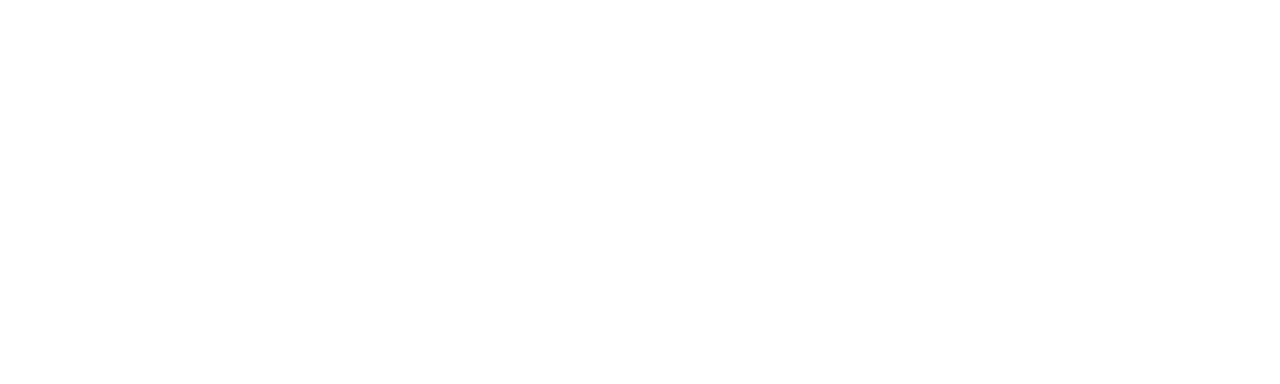
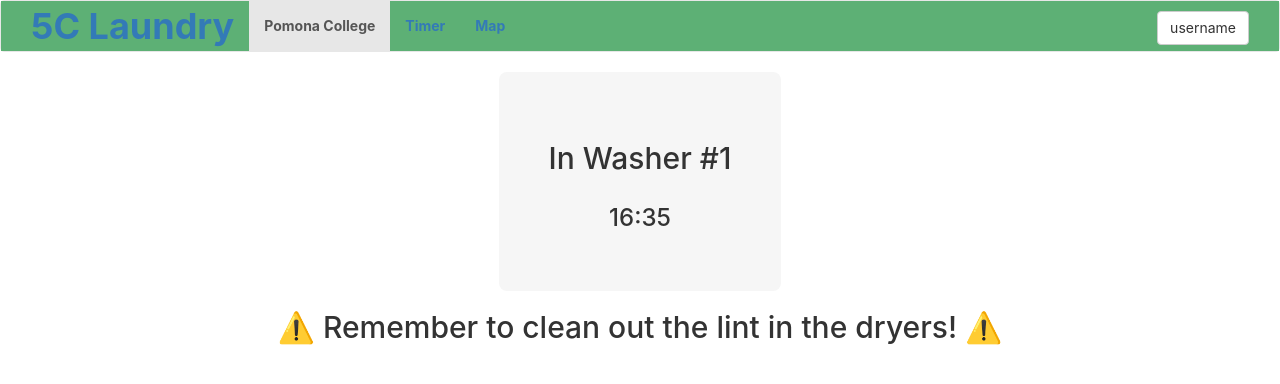
Before and after one commit to eveeZZZ/5c-laundry, a React (Create React App) app: page /timer in a window 1280 px wide. Before the commit this address had no page. Shown: the top 384 px of the page. Built offline with nearby package versions, Linux system fonts and the light colour scheme.

Commit message:
add changes

```diff
--- /dev/null
+++ b/src/components/countdown-map.js
@@ -0,0 +1,81 @@
+import Navbar from "./navbar"
+import NavbarPom from "./navbar_pomona"
+
+const CountDownMap = () => {
+    return (
+        <div>
+            <NavbarPom />
+            <div className="lyon-box">
+                <h1>Harwood</h1>
+                <div className="washers-box">
+                    <h1>Washers</h1>
+                    <div className="countdown-box-cover">
+                        <div className="countdown-box one red">
+                            <div>#1</div>
+                            <div className="countdown-clock">12:30 left</div>
+                        </div>
+                        <div className="countdown-box one green">
+                            <div>#1</div>
+                            <h3>READY</h3>
+                        </div>
+                        <div className="countdown-box one red">
+                            <div>#1</div>
+                            <div className="countdown-clock">12:30 left</div>
+                        </div>
+                        <div className="countdown-box one green">
+                            <div>#1</div>
+                            <h3>READY</h3>
+                        </div>
+                        <div className="countdown-box one red">
+                            <div>#1</div>
+                            <div className="countdown-clock">12:30 left</div>
+                        </div>
+                        <div className="countdown-box one green">
+                            <div>#1</div>
+                            <h3>READY</h3>
+                        </div>
+                        <div className="countdown-box one yellow">
+                            <div>#1</div>
+                            <h3>OUT OF ORDER</h3>
+                        </div>
+                    </div>
+                </div>
+                <div className="dryers-box">
+                    <h1>Dryers</h1>
+                    <div className="countdown-box-cover">
+                        <div className="countdown-box one red">
+                            <div>#1</div>
+                            <div className="countdown-clock">12:30 left</div>
+                        </div>
+                        <div className="countdown-box one green">
+                            <div>#1</div>
+                            <h3>READY</h3>
+                        </div>
+                        <div className="countdown-box one red">
+                            <div>#1</div>
+                            <div className="countdown-clock">12:30 left</div>
+                        </div>
+                        <div className="countdown-box one green">
+                            <div>#1</div>
+                            <h3>READY</h3>
+                        </div>
+                        <div className="countdown-box one red">
+                            <div>#1</div>
+                            <div className="countdown-clock">12:30 left</div>
+                        </div>
+                        <div className="countdown-box one green">
+                            <div>#1</div>
+                            <h3>READY</h3>
+                        </div>
+                        <div className="countdown-box one yellow">
+                            <div>#1</div>
+                            <h3>OUT OF ORDER</h3>
+                        </div>
+                    </div>
+                </div>
+            </div>
+        </div>
+    )
+}
+
+export default CountDownMap
--- a/src/components/hompage.js
+++ b/src/components/hompage.js
@@ -12,7 +12,7 @@
         <Link to="/hmc">
         <button class = "HPbutton" id = "HMC">HMC</button>
                     </Link>
-        <Link to="/PO">
+        <Link to="/live-pom">
         <button class = "HPbutton" id = "PO">POMONA</button>
                     </Link>
         <Link to="/cmc">
--- a/src/components/navbar_pomona.js
+++ b/src/components/navbar_pomona.js
@@ -46,8 +46,12 @@
                 <div class="collapse navbar-collapse" id="bs-example-navbar-collapse-1">
                     <ul class="nav navbar-nav">
                         <li class="active"><a href="#"> Pomona College <span class="sr-only">(current)</span></a></li>
-                        <li><a href="#">Timer</a></li>
-                        <li><a href="#">Map</a></li>
+                        <li><a href="#"><Link className="nav-link" to="/timer">
+                        Timer
+                    </Link></a></li>
+                        <li><a href="#"><Link className="nav-link" to="/countdown-pom">
+                        Map
+                    </Link></a></li>
                         {/* <li class="dropdown">
                             <a href="#" class="dropdown-toggle" data-toggle="dropdown" role="button" aria-haspopup="true"
                                 aria-expanded="false">Dropdown <span class="caret"></span></a>
--- a/src/components/pomonamap.js
+++ b/src/components/pomonamap.js
@@ -1,5 +1,7 @@
 import NavbarPom from "./navbar_pomona"
 import "../css/pomonamap.css"
+import { BrowserRouter as Router, Switch, Route, Link } from "react-router-dom";
+
 
 const PomMap = () => {
     return (
@@ -8,6 +10,7 @@
             <div className="all-dorms">
                 <div className="harwood-whole-box">
                     <h2>Harwood</h2>
+                    <Link className="nav-link" to="/countdown-pom">
                     <div className="harwood-laundry-box">
                         <div className="harwood-column-1">
                             <div className="harwood-washer-title"> Washer </div>
@@ -32,6 +35,8 @@
                             </div>
                         </div>
                     </div>
+                    </Link>
+
 
 
 
--- a/src/components/timer.js
+++ b/src/components/timer.js
@@ -0,0 +1,39 @@
+import { useState, useEffect } from 'react';
+import NavbarPom from "./navbar_pomona"
+
+const Timer = ({ initialTime }) => {
+    const [time, setTime] = useState(initialTime);
+
+    useEffect(() => {
+        const timer = setInterval(() => {
+            setTime(prevTime => prevTime - 1);
+        }, 1000);
+
+        return () => clearInterval(timer);
+    }, []);
+
+    const formatTime = () => {
+        const minutes = Math.floor(time / 60).toString().padStart(2, '0');
+        const seconds = (time % 60).toString().padStart(2, '0');
+        return `${minutes}:${seconds}`;
+    };
+
+    return (
+        <div>
+            <NavbarPom />
+            <div className="timer-whole-page">
+                <div className="countdown-timer-holder">
+                    <div className="countdown-box-timer">
+                        <h2>In Washer #1</h2>
+                        <div className="count-time">
+                            <h3>{formatTime()}</h3>
+                        </div>
+                    </div>
+                </div>
+                <h2> ⚠️ Remember to clean out the lint in the dryers! ⚠️</h2>
+            </div>
+        </div>
+    )
+};
+
+export default Timer
--- a/src/css/pomonamap.css
+++ b/src/css/pomonamap.css
@@ -42,8 +42,7 @@
 }
 
 .harwood-laundry-item.red {
-    background: #FD7366
-    ;
+    background: #FD7366;
 }
 
 .harwood-column-1,
@@ -64,4 +63,115 @@
     display: flex;
     flex-wrap: wrap;
     column-gap: 2rem;
+    align-items: center;
+    justify-content: center;
 }
+
+.countdown-box {
+    width: 160px;
+    height: 98px;
+    left: 24px;
+    top: 330px;
+
+    /* Gray/01 */
+
+    background: #F6F6F6;
+    border-radius: 8px;
+    display: flex;
+    flex-direction: column;
+    column-gap: 0.2rem;
+    align-items: center;
+    justify-content: center;
+}
+
+.countdown-box h3 {
+    margin-top: 1px;
+    text-align: center;
+}
+
+.countdown-box-cover {
+    display: flex;
+    column-gap: 20px;
+    padding: 30px;
+    flex-wrap: wrap;
+    row-gap: 20px;
+    background: #F6F6F6;
+}
+
+.countdown-box.red {
+    background: #FD7366;
+}
+
+.countdown-box.green {
+    background: #24CE85;
+}
+
+.countdown-box {
+    display: flex;
+    align-items: center;
+    justify-content: center;
+}
+
+.lyon-box {
+    display: flex;
+    flex-direction: column;
+    align-items: center;
+    justify-content: center;
+    padding: 20px;
+}
+
+.countdown-clock {
+    margin-top: 10px;
+    padding: 6px;
+    background: #F6F6F6;
+    border-radius: 8px;
+    display: flex;
+    flex-direction: column;
+    column-gap: 0.7rem;
+}
+
+.countdown-box.yellow {
+    background: #FCCB82
+}
+
+.countdown-box-timer {
+    padding: 50px;
+    left: 24px;
+    top: 330px;
+    background: #F6F6F6;
+    border-radius: 8px;
+    display: flex;
+    flex-direction: column;
+    column-gap: 0.7rem;
+}
+
+.countdown-box-timer {
+    display: flex;
+    align-items: center;
+    justify-content: center;
+}
+
+.countdown-timer-holder {
+    display: flex;
+    align-items: center;
+    justify-content: center;
+}
+
+/* .count-time {
+    background: #F6F6F6;
+} */
+
+.washers-box,
+.dryers-box {
+    background: #F6F6F6;
+    border-radius: 8px;
+    text-align: center;
+    margin-top: 30px;
+}
+
+.timer-whole-page {
+    display: flex;
+    flex-direction: column;
+    align-items: center;
+    justify-content: center;
+}
--- a/src/index.css
+++ b/src/index.css
@@ -44,3 +44,17 @@
   font-family: source-code-pro, Menlo, Monaco, Consolas, 'Courier New',
     monospace;
 }
+
+.navbar .container-fluid {
+  padding-left: 30px;
+  padding-right: 30px;
+}
+
+.navbar-brand {
+  font-size: 36px;
+  font-weight: bold;
+}
+
+.nav a {
+  font-weight: bold;
+}
--- a/src/index.js
+++ b/src/index.js
@@ -7,6 +7,8 @@
 import LiveMap from './components/livemap';
 import HomePage from './components/hompage';
 import PomMap from './components/pomonamap';
+import CountDownMap from './components/countdown-map';
+import Timer from './components/timer';
 // import Layout from './routes/Layout';
 
 
@@ -20,13 +22,14 @@
       <Route path="/" element={<HomePage />}></Route>
       <Route path="/live-map" element={<LiveMap />} />
       <Route path="/live-pom" element={<PomMap />} />
+      <Route path="/countdown-pom" element={<CountDownMap />} />
 
       <Route path="/hmc" element={<hmc />} />
       <Route path="/cmc" element={<cmc />} />
       <Route path="/po" element={<po />} />
       <Route path="/scs" element={<scs />} />
       <Route path="/ptz" element={<ptz />} />
-
+      <Route path="/timer" element={<Timer initialTime={1000} />} />
 
        // In this step, we'll create a 'catch-all' route for any other url patterns that users may accidentally go to. As mentioned in the previous step, this will not catch if the user inputs a symbol in our dynamic path that is not case matched or doesn't exist in our coin list (like /coinDetails/btc instead of /coinDetails/BTC) but it will catch cases of going to an absolute path that doesn't exist, like going to /coinDetail/... instead of /coinDetails/... or other similar cases.
      </Routes>
```
Also changed, not shown: src/components/navbar.js (+6 -30 lines).
